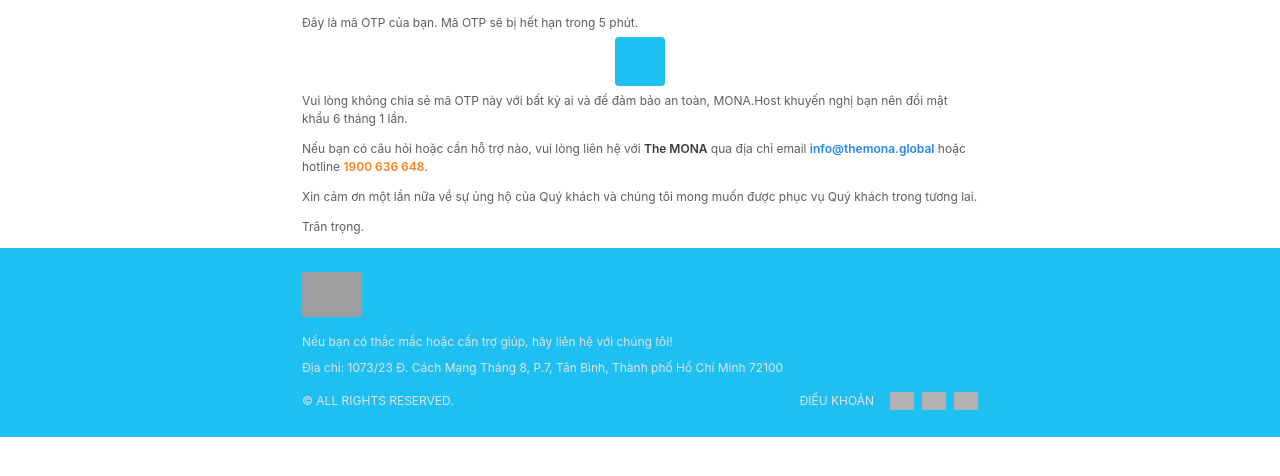
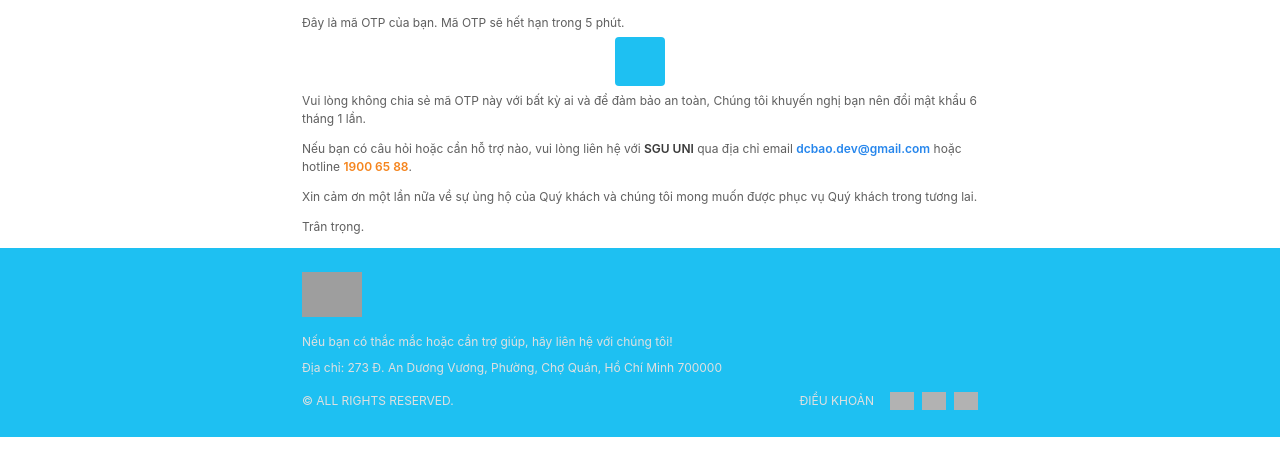
Before and after one commit to Canon-D2/app-api-aio, a Python web app: template app/assets/templates/temp_otp.html in a window 1280 px wide. Shown: the part 182-658 px from the top of the page. Run offline with Jinja, Linux system fonts and the light colour scheme; the template is opened without the code that fills it, so the values that code supplies are empty; grey boxes are pictures that could not be loaded.

Commit message:
Fix something

```diff
--- a/app/assets/templates/temp_otp.html
+++ b/app/assets/templates/temp_otp.html
@@ -51,7 +51,7 @@
       <div class="header-ctn" style="display: flex; align-items: center; justify-content: space-between; gap: 1.2rem; padding: 0;">
           <div class="header-logo" style="width: max-content; max-width: calc(100% * (4 / 8)); height: 5rem;  margin-top: auto; margin-bottom: auto; display: inline-block">
               <a href="#" class="header-logo-link" style="display: block; width: 100%; height: 100%;">
-                  <img src="https://app.mona.host/logo/logo_full_dark.png" alt="" style="width: 100%; height: 100%; object-fit: contain;">
+                  <img src="https://upload.wikimedia.org/wikipedia/commons/thumb/f/f1/Pornhub-logo.svg/2560px-Pornhub-logo.svg.png" alt="" style="width: 100%; height: 100%; object-fit: contain;">
               </a>
           </div>
       </div>
@@ -79,25 +79,25 @@
           >
             <h1 style="text-align: center;">Qu&ecirc;n mật khẩu</h1>
 <p>Xin ch&agrave;o {{ fullname }},</p>
-<p>Đ&acirc;y l&agrave; m&atilde; OTP của bạn. M&atilde; OTP sẽ bị hết hạn trong 5 ph&uacute;t.</p>
+<p>Đ&acirc;y l&agrave; m&atilde; OTP của bạn. M&atilde; OTP sẽ hết hạn trong 5 ph&uacute;t.</p>
 <p style="text-align: center;"><span style="font-size: 18pt; background: #1ec0f2; margin: 0 auto; width: max-content; padding: 10px 25px; color: #fff; border-radius: 4px;">{{ otp }}</span></p>
-<p>Vui l&ograve;ng kh&ocirc;ng chia sẻ m&atilde; OTP n&agrave;y với bất kỳ ai v&agrave; để đảm bảo an to&agrave;n, MONA.Host khuyến nghị bạn n&ecirc;n đổi mật khẩu 6 th&aacute;ng 1 lần.</p>
+<p>Vui l&ograve;ng kh&ocirc;ng chia sẻ m&atilde; OTP n&agrave;y với bất kỳ ai v&agrave; để đảm bảo an to&agrave;n, Chúng tôi khuyến nghị bạn n&ecirc;n đổi mật khẩu 6 th&aacute;ng 1 lần.</p>
           </div>
             <div class="desc">
   <p>
     Nếu bạn có câu hỏi hoặc cần hỗ trợ nào, vui lòng liên hệ với
-    <span style="color: #3a3a3a; font-weight: 600">The MONA</span> qua địa chỉ
+    <span style="color: #3a3a3a; font-weight: 600">SGU UNI</span> qua địa chỉ
     email
     <a
-      href="mailto:info@themona.global"
+      href="mailto:dcbao.dev@gmail.com"
       style="color: #2686ec; font-weight: 600; text-decoration: none"
-      >info@themona.global</a
+      >dcbao.dev@gmail.com</a
     >
     hoặc hotline
     <a
-      href="tel:1900636648"
+      href="tel:19006588"
       style="color: #f5851e; font-weight: 600; text-decoration: none"
-      >1900 636 648</a
+      >1900 65 88</a
     >.
   </p>
   <p>
@@ -117,15 +117,14 @@
         <div class="footer-logo"
             style="width: max-content; max-width: calc(100% * (5 / 8)); height: 4.5rem; margin-bottom: 1.6rem;">
             <a href="#" class="footer-logo-link" style="display: block; width: 100%; height: 100%;">
-                <img src="https://app.mona.host/logo/logo_full_dark.png" alt=""
+                <img src="https://upload.wikimedia.org/wikipedia/commons/thumb/f/f1/Pornhub-logo.svg/2560px-Pornhub-logo.svg.png" alt=""
                     style="height: 100%; object-fit: contain;">
             </a>
         </div>
         <div class="desc" style="margin-bottom: 1.2rem; display: inline-block;">
             <p style="margin: 0; margin-bottom: 0.8rem;">Nếu bạn có thắc mắc hoặc cần trợ giúp, hãy
                 liên hệ với chúng tôi!</p>
-            <p style="margin: 0;">Địa chỉ: 1073/23 Đ. Cách Mạng Tháng 8, P.7, Tân Bình, Thành phố Hồ
-                Chí Minh 72100</p>
+            <p style="margin: 0;">Địa chỉ: 273 Đ. An Dương Vương, Phường, Chợ Quán, Hồ Chí Minh 700000</p>
         </div>
         <div class="d-flex f-wrap"
             style="display: flex; justify-content: space-between; align-items: center; text-transform: uppercase;">
--- a/main.py
+++ b/main.py
@@ -16,6 +16,7 @@
 app.include_router(home_router)
 app.include_router(user_router)
 app.include_router(account_router)
+
 
 # ✅ Swagger JWT config
 def custom_openapi():
@@ -38,7 +39,7 @@
         }
     }
 
-    # Apple BearerAuth request for all Paths
+    # BearerAuth request for all Paths
     for path in openapi_schema["paths"]:
         for method in openapi_schema["paths"][path]:
             if method in ["get", "post", "put", "delete", "patch"]:  # tránh lỗi OPTIONS
@@ -47,5 +48,6 @@
     app.openapi_schema = openapi_schema
     return app.openapi_schema
 
-# Apple function custom schema for app
+
+# App function custom schema for app
 app.openapi = custom_openapi
```
Also changed, not shown: worker/redis/config.py (added, +9 -0 lines), worker/redis/controllers.py (added), worker/redis/routers.py (added), worker/redis/schemas.py (added), worker/redis/services.py (added), 2 other files.
